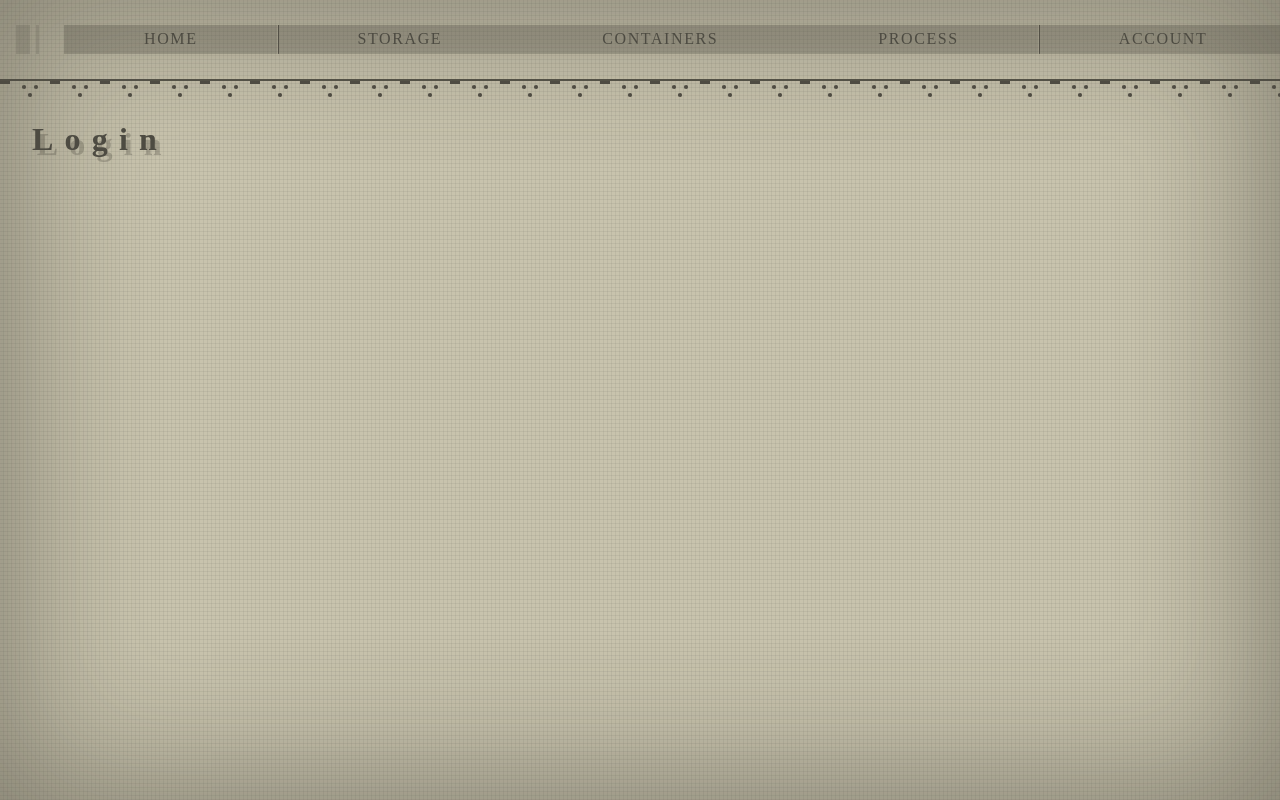
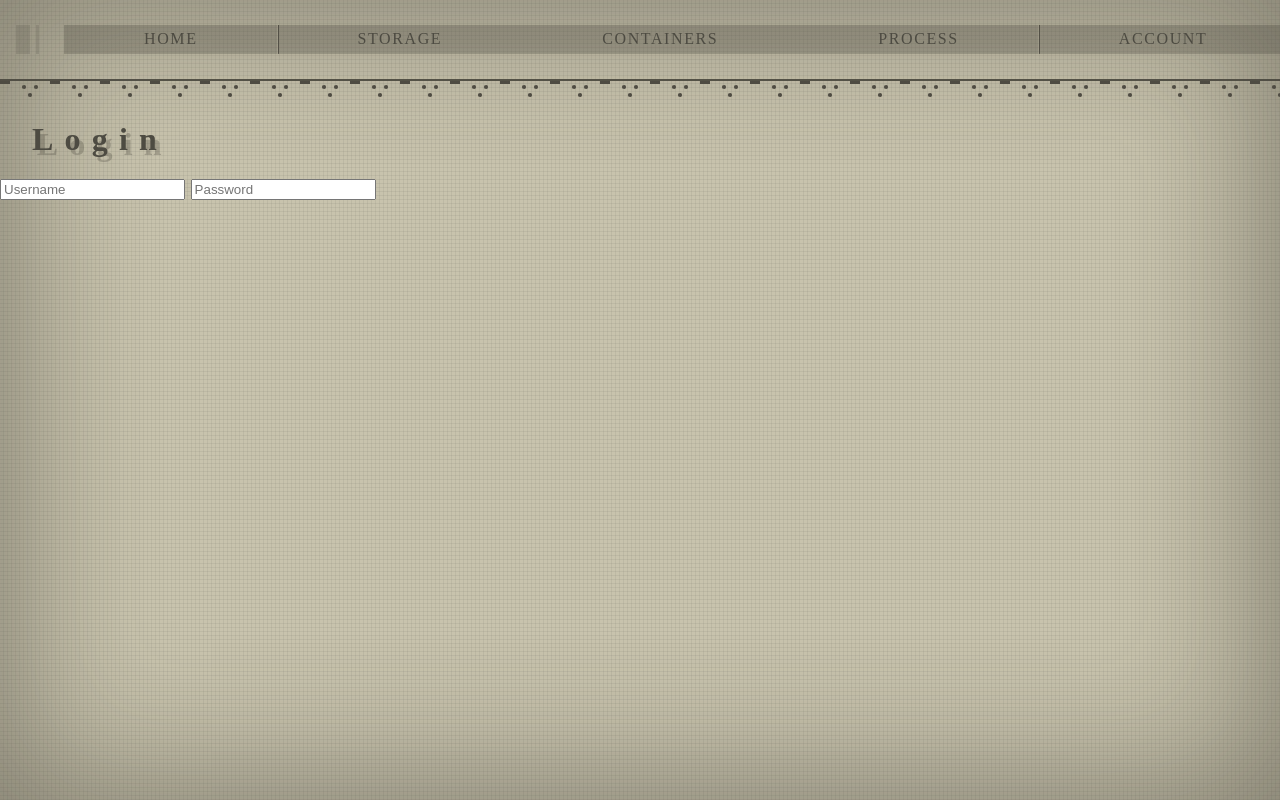
Before and after one commit to Tokiwadai-Railgun/server-dashboard, a SvelteKit app: page /login in a window 1280 px wide. Built offline with nearby package versions, Linux system fonts and the light colour scheme; a web font is replaced by a local one.

Commit message:
starting changes on

```diff
--- a/src/routes/login/+page.svelte
+++ b/src/routes/login/+page.svelte
@@ -1 +1,8 @@
 <h1>Login</h1>
+
+<!-- Generate the login page: -->
+
+<form action="">
+		<input type="text" name="username" placeholder="Username" required>
+		<input type="password" name="password" placeholder="Password" required>
+</form>
```
Also changed, not shown: 2 other files (tests, documents, lock files or other folders).
